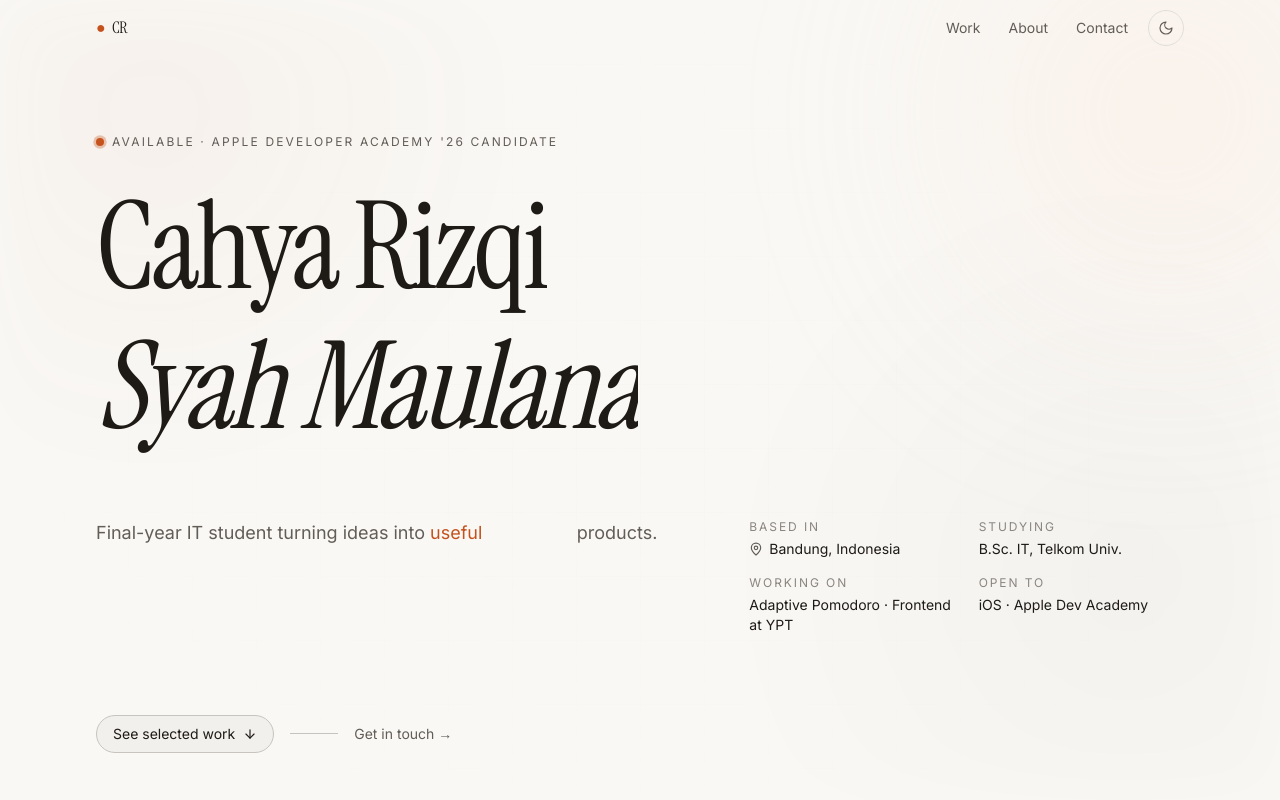
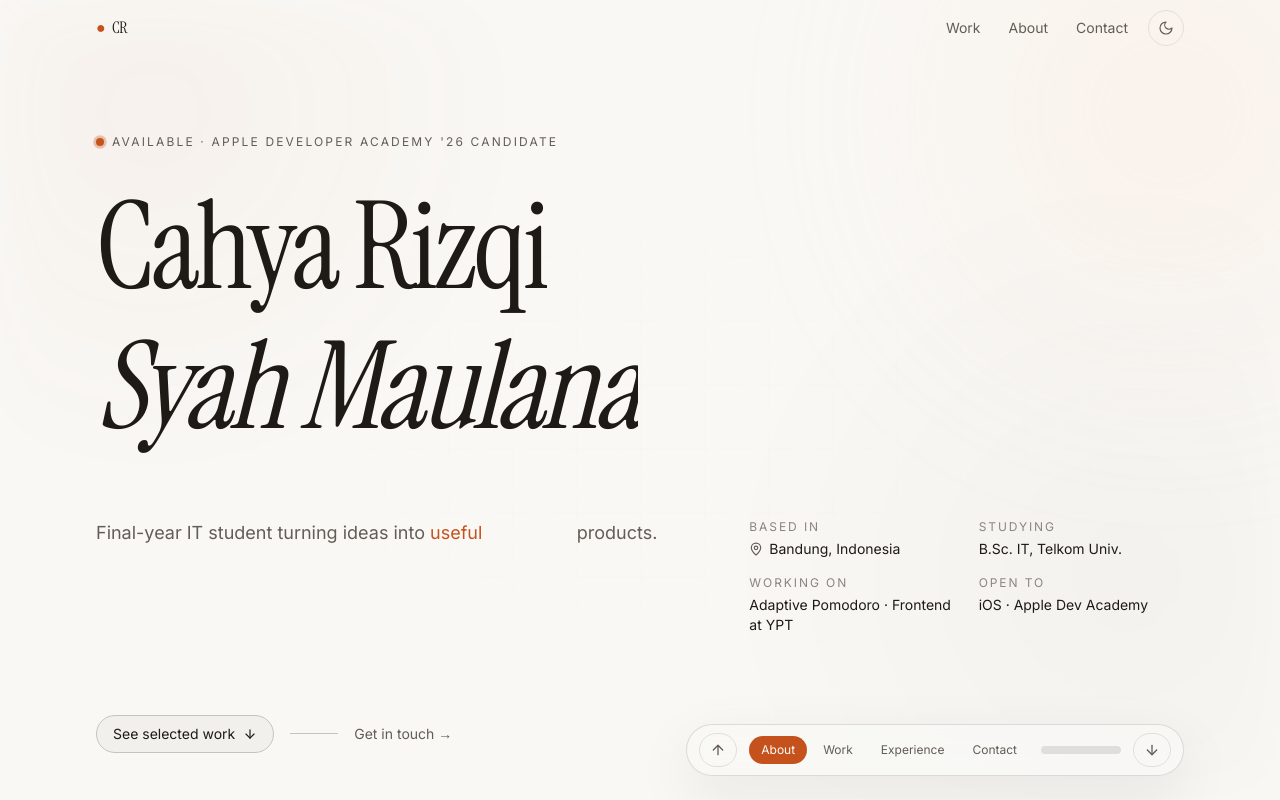
Before and after one commit to carizsm/Carizsm-Portofolio, a Next.js app: page / in a window 1280 px wide. Shown: the top 800 px of the page. Built offline with nearby package versions, Linux system fonts and the light colour scheme.

Commit message:
Add floating scroll assist for easier section navigation

```diff
--- a/app/layout.tsx
+++ b/app/layout.tsx
@@ -2,6 +2,7 @@ import type { Metadata, Viewport } from "next";
 import { Inter, Instrument_Serif } from "next/font/google";
 import { ThemeProvider, THEME_INIT_SCRIPT } from "@/components/ThemeProvider";
 import { Nav } from "@/components/Nav";
+import { ScrollAssist } from "@/components/ScrollAssist";
 import { personal } from "@/content/personal";
 import "./globals.css";
 
@@ -91,6 +92,7 @@ export default function RootLayout({
           </a>
           <Nav />
           <main id="main">{children}</main>
+          <ScrollAssist />
         </ThemeProvider>
       </body>
     </html>
--- /dev/null
+++ b/components/ScrollAssist.tsx
@@ -0,0 +1,129 @@
+"use client";
+
+import { useEffect, useMemo, useState } from "react";
+import { ArrowDown, ArrowUp } from "lucide-react";
+import { cn } from "@/lib/utils";
+
+const sectionLinks = [
+  { id: "about", label: "About" },
+  { id: "work", label: "Work" },
+  { id: "experience", label: "Experience" },
+  { id: "contact", label: "Contact" },
+] as const;
+
+export function ScrollAssist() {
+  const [progress, setProgress] = useState(0);
+  const [activeId, setActiveId] = useState<string>(sectionLinks[0].id);
+
+  useEffect(() => {
+    const updateProgress = () => {
+      const scrollTop = window.scrollY;
+      const viewport = window.innerHeight;
+      const docHeight = document.documentElement.scrollHeight - viewport;
+      const nextProgress = docHeight <= 0 ? 0 : Math.min(100, Math.max(0, (scrollTop / docHeight) * 100));
+      setProgress(nextProgress);
+    };
+
+    updateProgress();
+    window.addEventListener("scroll", updateProgress, { passive: true });
+    window.addEventListener("resize", updateProgress);
+
+    return () => {
+      window.removeEventListener("scroll", updateProgress);
+      window.removeEventListener("resize", updateProgress);
+    };
+  }, []);
+
+  useEffect(() => {
+    const sections = sectionLinks
+      .map((section) => document.getElementById(section.id))
+      .filter((section): section is HTMLElement => Boolean(section));
+
+    const observer = new IntersectionObserver(
+      (entries) => {
+        const current = entries
+          .filter((entry) => entry.isIntersecting)
+          .sort((a, b) => b.intersectionRatio - a.intersectionRatio)[0];
+
+        if (current?.target.id) setActiveId(current.target.id);
+      },
+      { rootMargin: "-30% 0px -50% 0px", threshold: [0.1, 0.3, 0.6] },
+    );
+
+    sections.forEach((section) => observer.observe(section));
+    return () => observer.disconnect();
+  }, []);
+
+  const currentIndex = useMemo(
+    () => sectionLinks.findIndex((section) => section.id === activeId),
+    [activeId],
+  );
+
+  const scrollTo = (id: string) => {
+    const target = document.getElementById(id);
+    target?.scrollIntoView({ behavior: "smooth", block: "start" });
+  };
+
+  const goNext = () => {
+    const next = sectionLinks[Math.min(sectionLinks.length - 1, currentIndex + 1)];
+    if (next) scrollTo(next.id);
+  };
+
+  const goPrev = () => {
+    if (currentIndex <= 0) {
+      window.scrollTo({ top: 0, behavior: "smooth" });
+      return;
+    }
+    const prev = sectionLinks[currentIndex - 1];
+    if (prev) scrollTo(prev.id);
+  };
+
+  return (
+    <aside className="pointer-events-none fixed inset-x-0 bottom-4 z-40 mx-auto flex w-full max-w-6xl justify-center px-4 sm:bottom-6 sm:justify-end sm:px-8">
+      <div className="pointer-events-auto glass-panel flex items-center gap-2 rounded-full px-2 py-2 sm:gap-3 sm:px-3">
+        <button
+          type="button"
+          onClick={goPrev}
+          className="rounded-full border border-border px-2.5 py-2 text-fg-muted transition-colors hover:border-accent hover:text-accent"
+          aria-label="Scroll ke bagian sebelumnya"
+        >
+          <ArrowUp className="h-4 w-4" />
+        </button>
+
+        <div className="hidden items-center gap-1 sm:flex">
+          {sectionLinks.map((section) => (
+            <button
+              key={section.id}
+              type="button"
+              onClick={() => scrollTo(section.id)}
+              className={cn(
+                "rounded-full px-3 py-1.5 text-xs transition-colors",
+                activeId === section.id
+                  ? "bg-accent text-accent-fg"
+                  : "text-fg-muted hover:text-fg",
+              )}
+            >
+              {section.label}
+            </button>
+          ))}
+        </div>
+
+        <div className="h-2 w-14 overflow-hidden rounded-full bg-border sm:w-20" aria-hidden>
+          <div
+            className="h-full rounded-full bg-accent transition-[width] duration-200"
+            style={{ width: `${progress}%` }}
+          />
+        </div>
+
+        <button
+          type="button"
+          onClick={goNext}
+          className="rounded-full border border-border px-2.5 py-2 text-fg-muted transition-colors hover:border-accent hover:text-accent"
+          aria-label="Scroll ke bagian selanjutnya"
+        >
+          <ArrowDown className="h-4 w-4" />
+        </button>
+      </div>
+    </aside>
+  );
+}
```
